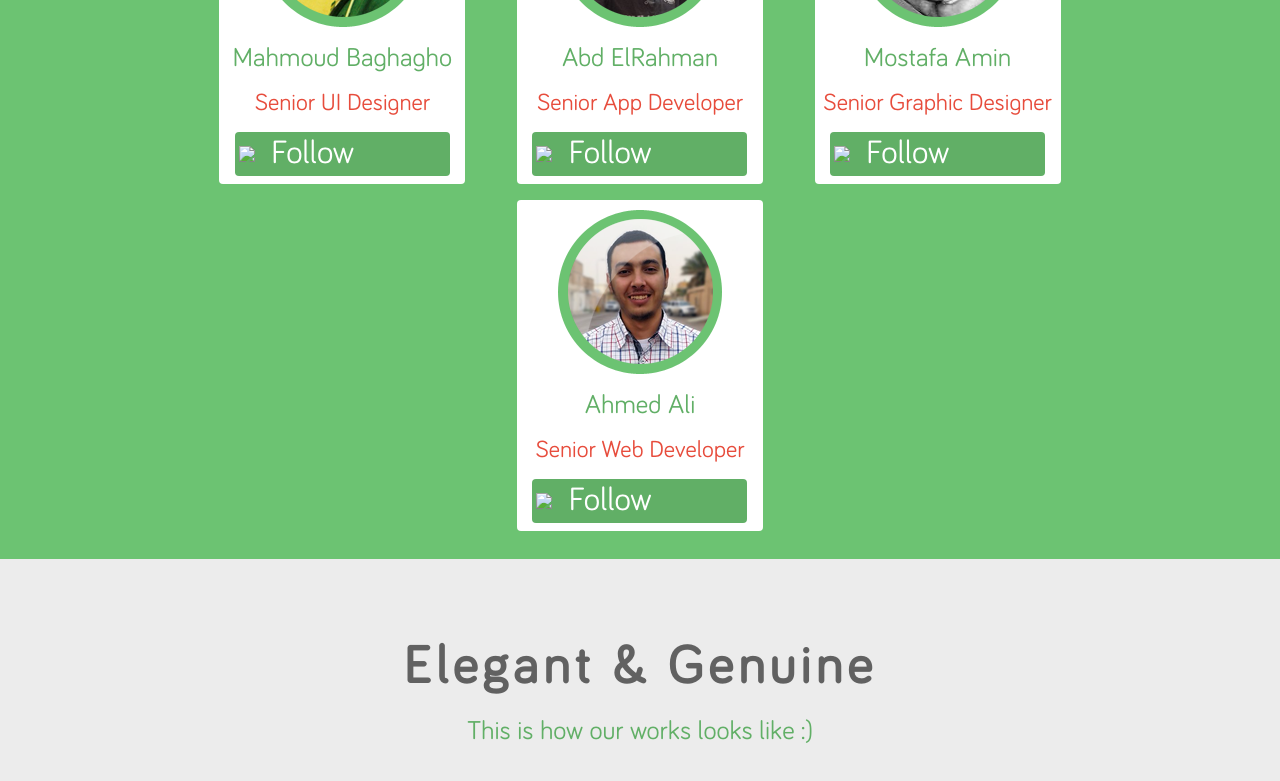
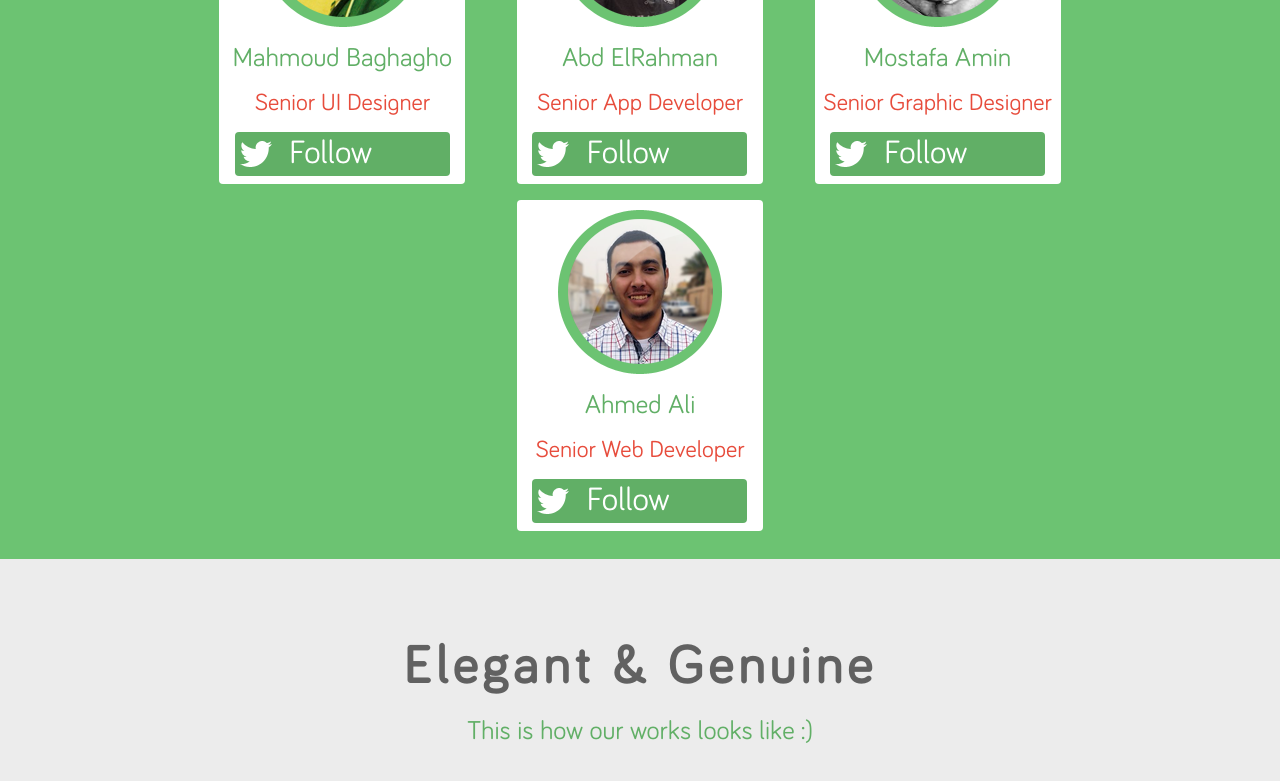
Before and after one commit to VladBytsyuk/Motion-Web, a website: page app/index.html in a window 1280 px wide. Shown: the part 1860-2641 px from the top of the page. Drawn offline with Linux system fonts and the light colour scheme; a web font is replaced by a local one.

Commit message:
Tweet icon fix

```diff
--- a/app/index.html
+++ b/app/index.html
@@ -75,7 +75,7 @@
        	  <div class="team_name">Mahmoud Baghagho</div>
           <div class="team_position">Senior UI Designer</div>
           <div class="team_button">
-            <img src="img/tweet.png">
+            <i class="sprite sprite-tweet"></i>
             <div class="team_button_text">Follow</div>
           </div>
         </div>
@@ -84,7 +84,7 @@
         <div class="team_name">Abd ElRahman</div>
         <div class="team_position">Senior App Developer</div>
        	<div class="team_button">
-       	  <img src="img/tweet.png">
+       	  <i class="sprite sprite-tweet"></i>
        	  <div class="team_button_text">Follow</div>
        	</div>
       </div>
@@ -93,7 +93,7 @@
        	<div class="team_name">Mostafa Amin</div>
        	<div class="team_position">Senior Graphic Designer</div>
        	<div class="team_button">
-       	  <img src="img/tweet.png">
+       	  <i class="sprite sprite-tweet"></i>
        	  <div class="team_button_text">Follow</div>
         </div>
       </div>
@@ -102,7 +102,7 @@
         <div class="team_name">Ahmed Ali</div>
         <div class="team_position">Senior Web Developer</div>
           <div class="team_button">
-       	    <img src="img/tweet.png">
+       	    <i class="sprite sprite-tweet"></i>
        	    <div class="team_button_text">Follow</div>
        	  </div>
         </div>
--- a/app/sass/merits.sass
+++ b/app/sass/merits.sass
@@ -41,7 +41,7 @@ $text_orange: #d94948
 	color: white
 
 .merits_top_subtitle
-	width: 100%s
+	width: 100%
 	font-size: 20pt
 	color: $text_orange
 	white-space: pre-wrap
```
Also changed, not shown: app/css/main.css, app/css/merits.css, dist/css/main.css, dist/index.html.
